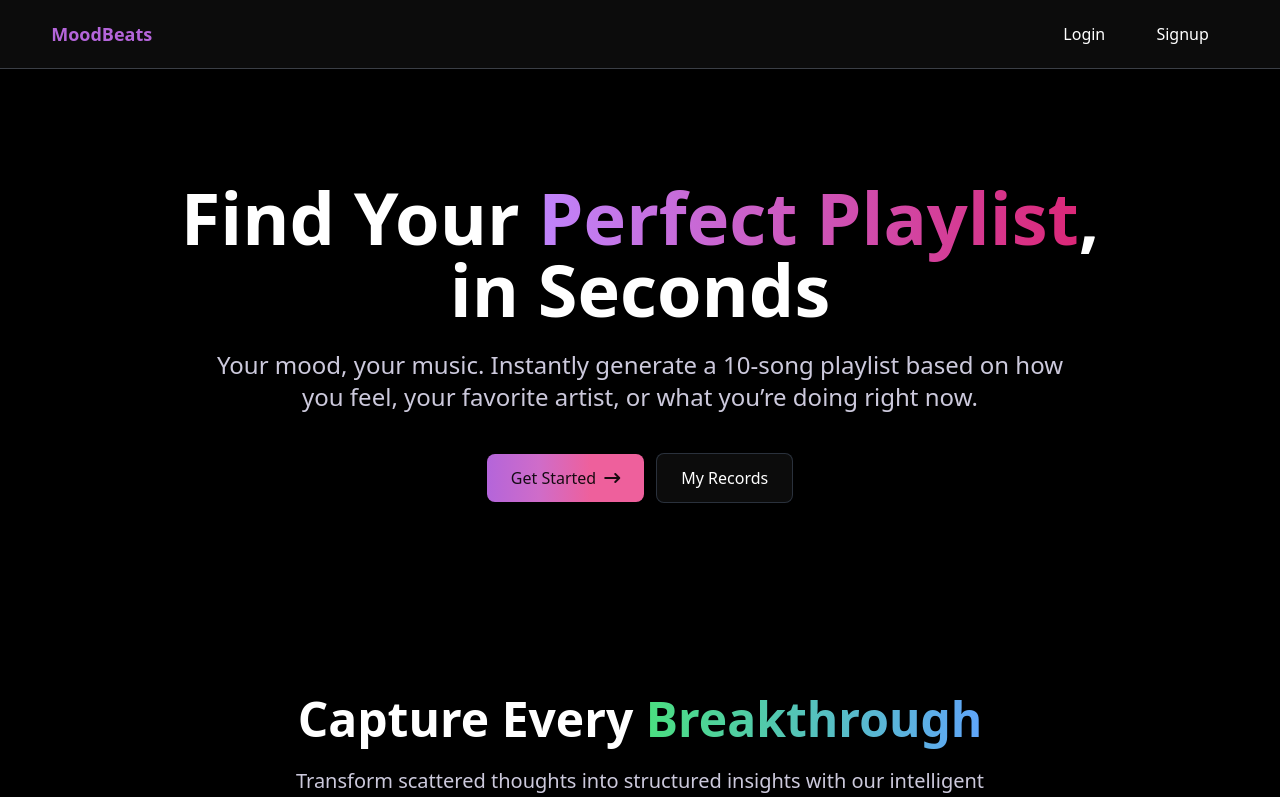
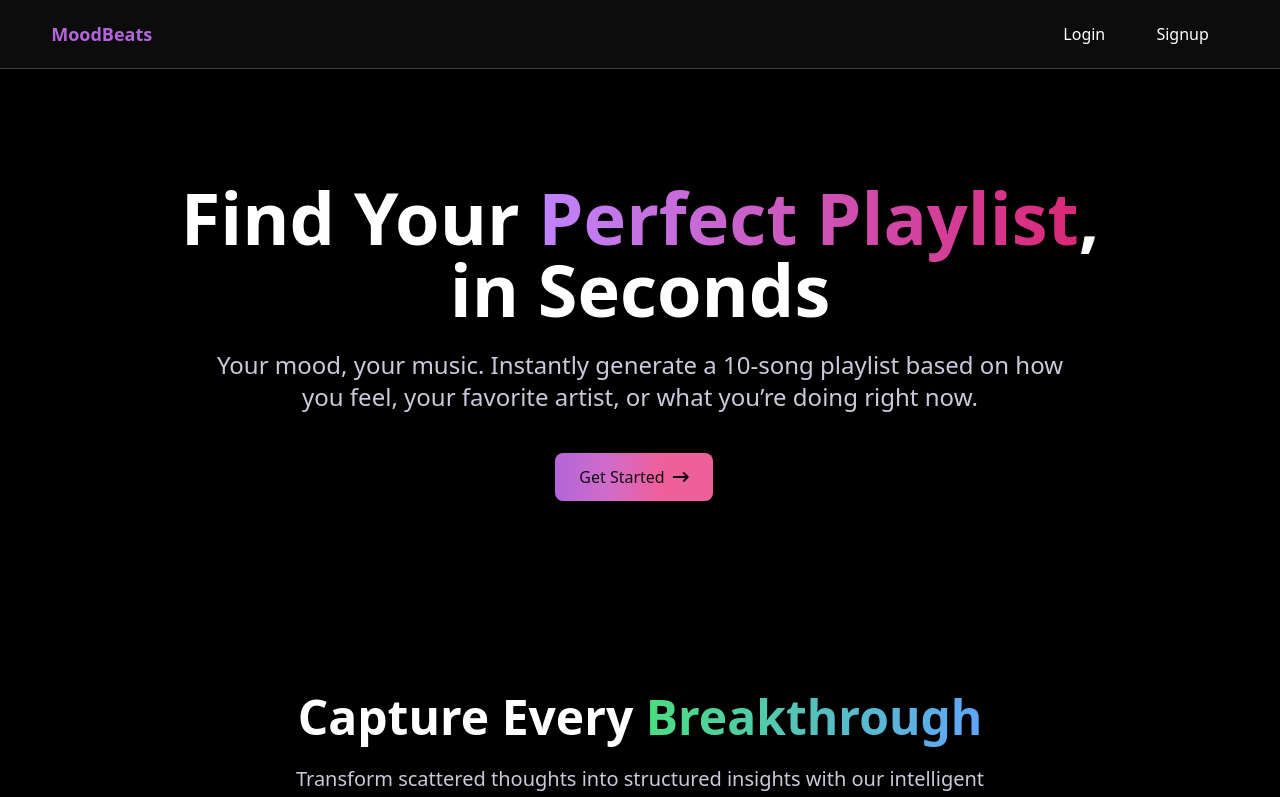
Before and after one commit to dhan04shree/L3M7N_Visionary_Minds, a React (Vite) app in the folder frontend/: page / in a window 1280 px wide. Shown: the top 797 px of the page. Built offline with nearby package versions, Linux system fonts and the light colour scheme.

Commit message:
add minor changes in frontend

```diff
--- a/frontend/src/components/HeroSection.jsx
+++ b/frontend/src/components/HeroSection.jsx
@@ -26,7 +26,7 @@ export default function HeroSection(){
         <button className="herobtn group text-black/90  px-6 py-3 rounded-lg transition duration-300 flex items-center gap-2" onClick={handleGetStarted}>Get Started <span className="inline-block transform transition-transform duration-300 group-hover:translate-x-1"><i className="fa-solid fa-arrow-right-long"></i></span></button>
         </form>
         <form className="flex justify-center mt-4 ms-3">
-        <button className="group bg-[#0C0C0C] hover:bg-gray-700  text-white/99 border-0.5 border-gray-700/70  px-6 py-3 rounded-lg transition duration-300 flex items-center gap-2" onClick={handleShowentry}>My Records</button>
+        {/* <button className="group bg-[#0C0C0C] hover:bg-gray-700  text-white/99 border-0.5 border-gray-700/70  px-6 py-3 rounded-lg transition duration-300 flex items-center gap-2" onClick={handleShowentry}>My Records</button> */}
         </form>
         </div>
         </div>
```
